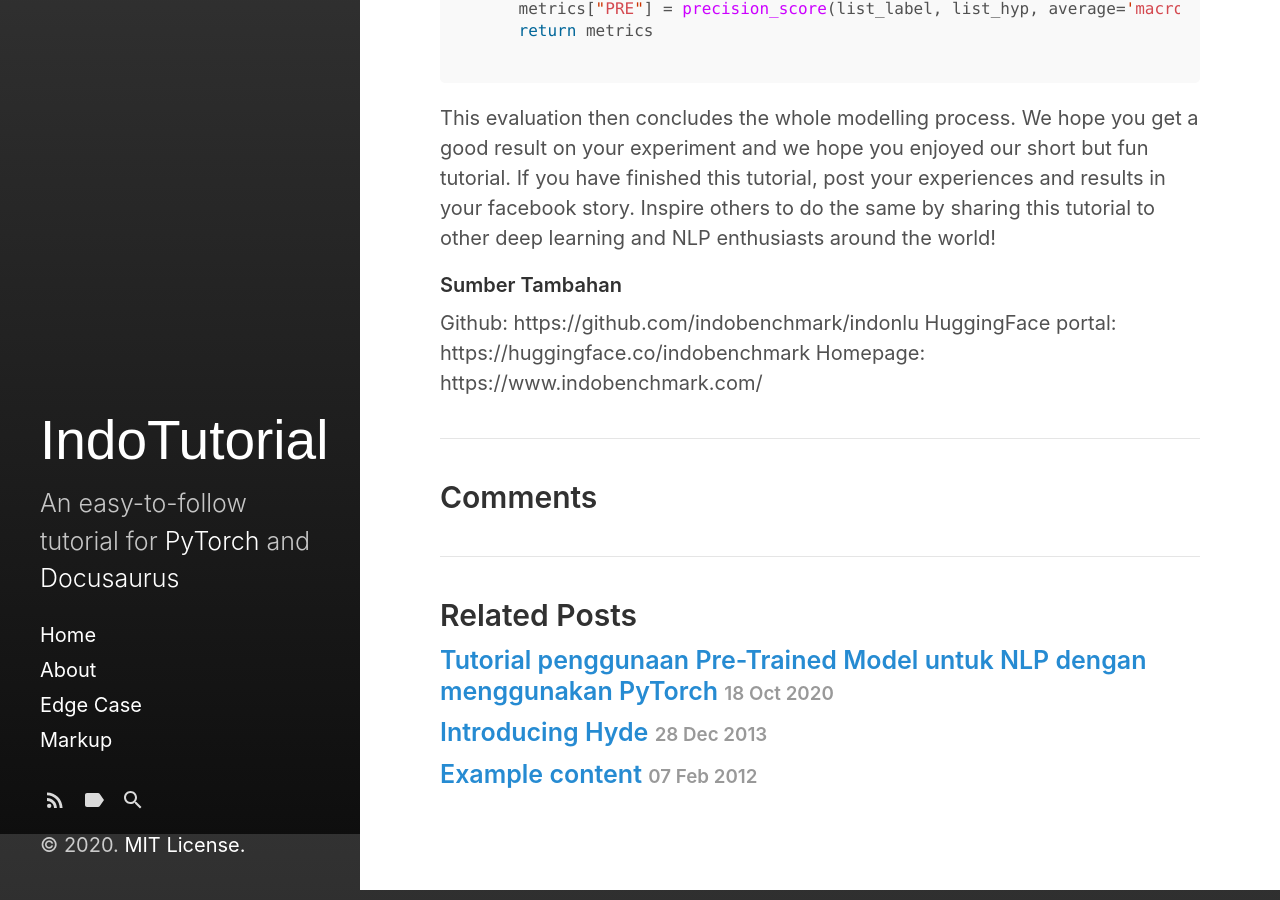
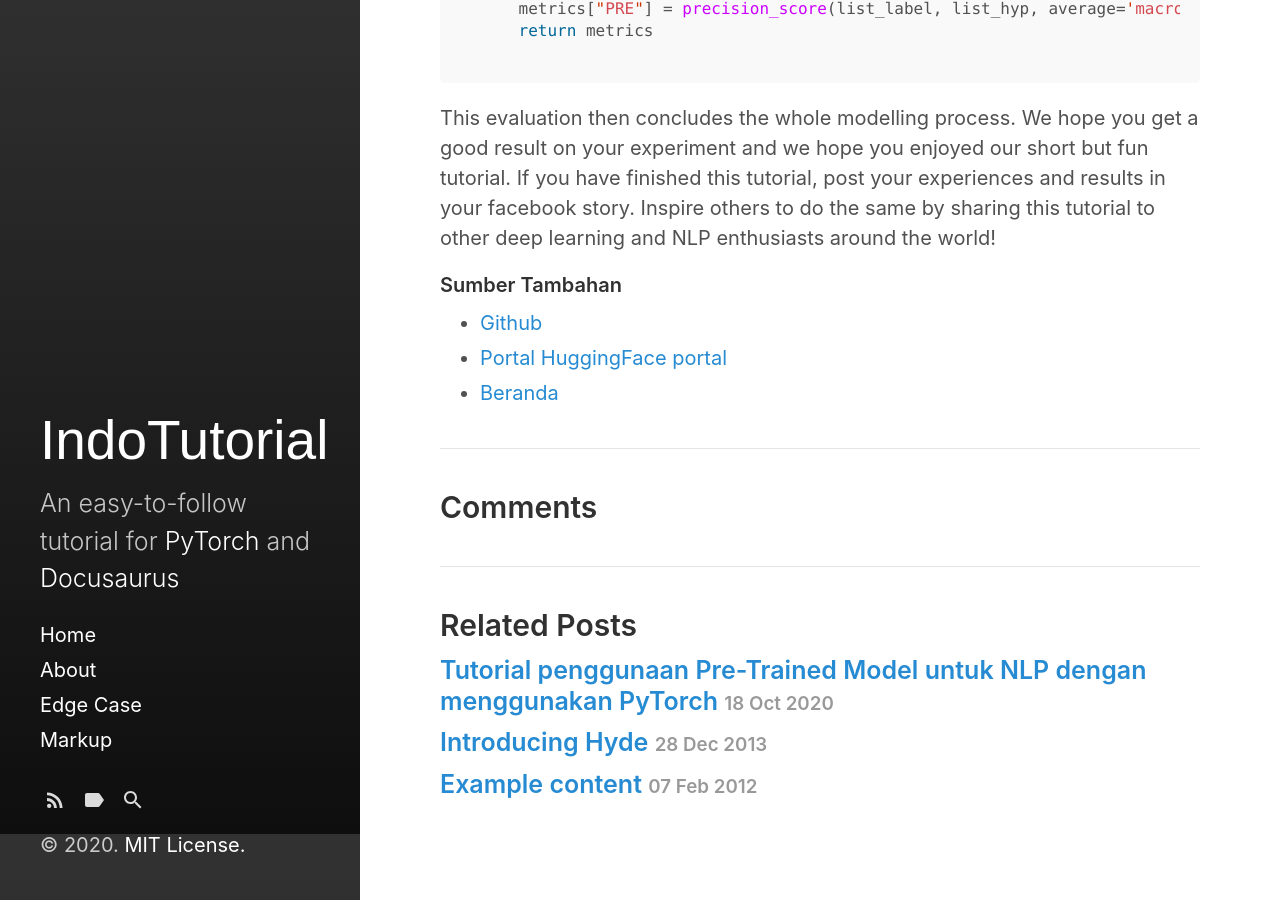
Before and after one commit to indobenchmark/tutorials, a Jekyll site: the page built from _posts/2020-10-18-basic-pytorch-en.md, in a window 1280 px wide and 900 px high, scrolled down 18066 px. Built offline with Jekyll 4.4.1, drawn with Linux system fonts in a browser that asks for light colours.

Commit message:
formatting

```diff
--- a/_posts/2020-10-18-basic-pytorch-en.md
+++ b/_posts/2020-10-18-basic-pytorch-en.md
@@ -512,6 +512,6 @@ This evaluation then concludes the whole modelling process. We hope you get a go
 <div id="resources"></div>
 #### Sumber Tambahan
 
-Github: https://github.com/indobenchmark/indonlu
-HuggingFace portal: https://huggingface.co/indobenchmark
-Homepage: https://www.indobenchmark.com/
+- [Github](https://github.com/indobenchmark/indonlu)
+- [Portal HuggingFace portal](https://huggingface.co/indobenchmark)
+- [Beranda](https://www.indobenchmark.com/)
```
Also changed, not shown: _posts/2020-10-18-basic-pytorch-id.md (+3 -3 lines).
